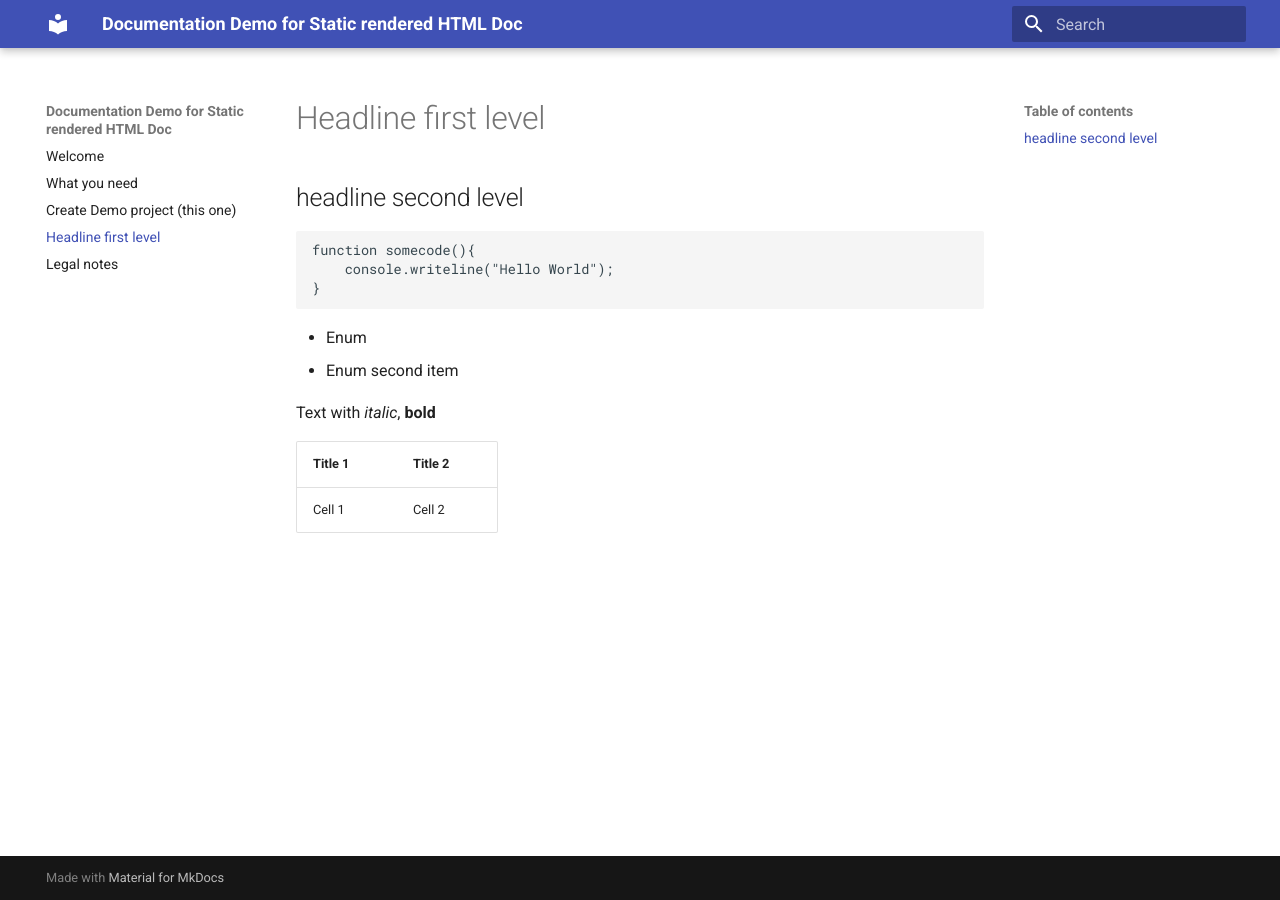
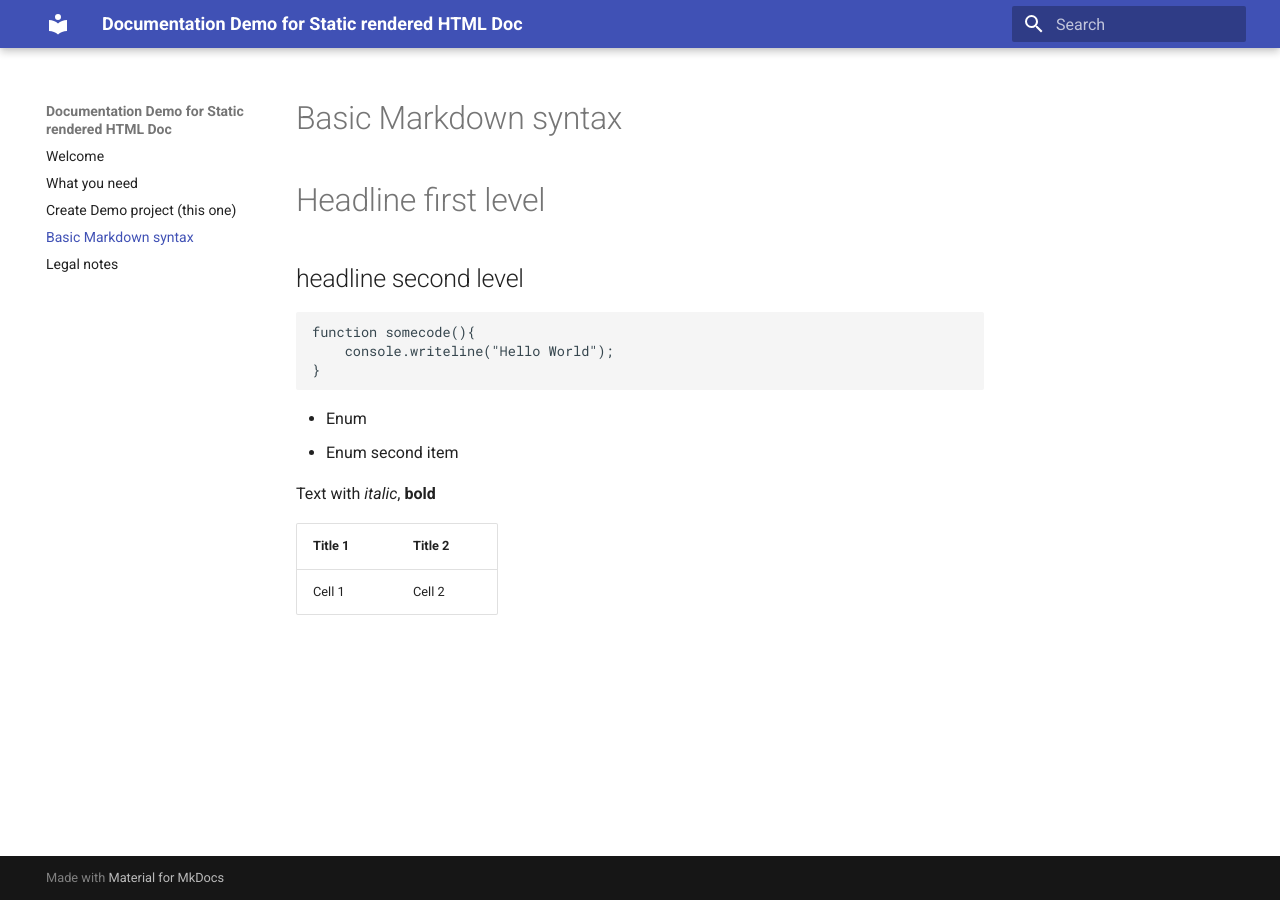
Before and after one commit to MarkusKepert/mkdocs_demo, an MkDocs documentation site: the page built from docs/MarkdownExamples.md, in a window 1280 px wide. Built offline with MkDocs 1.6.1 and Material for MkDocs 9.7.7, drawn with Linux system fonts in a browser that asks for light colours.

Commit message:
with head

```diff
--- a/docs/MarkdownExamples.md
+++ b/docs/MarkdownExamples.md
@@ -1,3 +1,5 @@
+# Basic Markdown syntax
+
 # Headline first level
 
 ## headline second level
```
